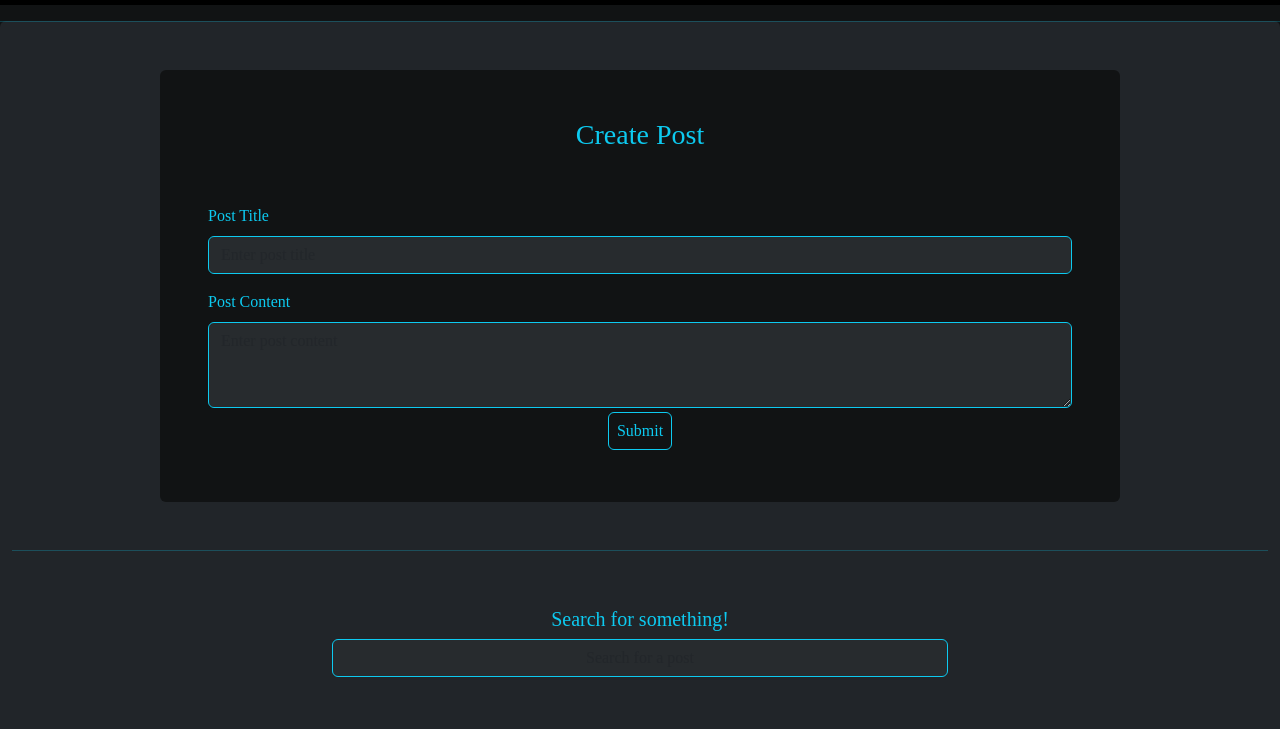
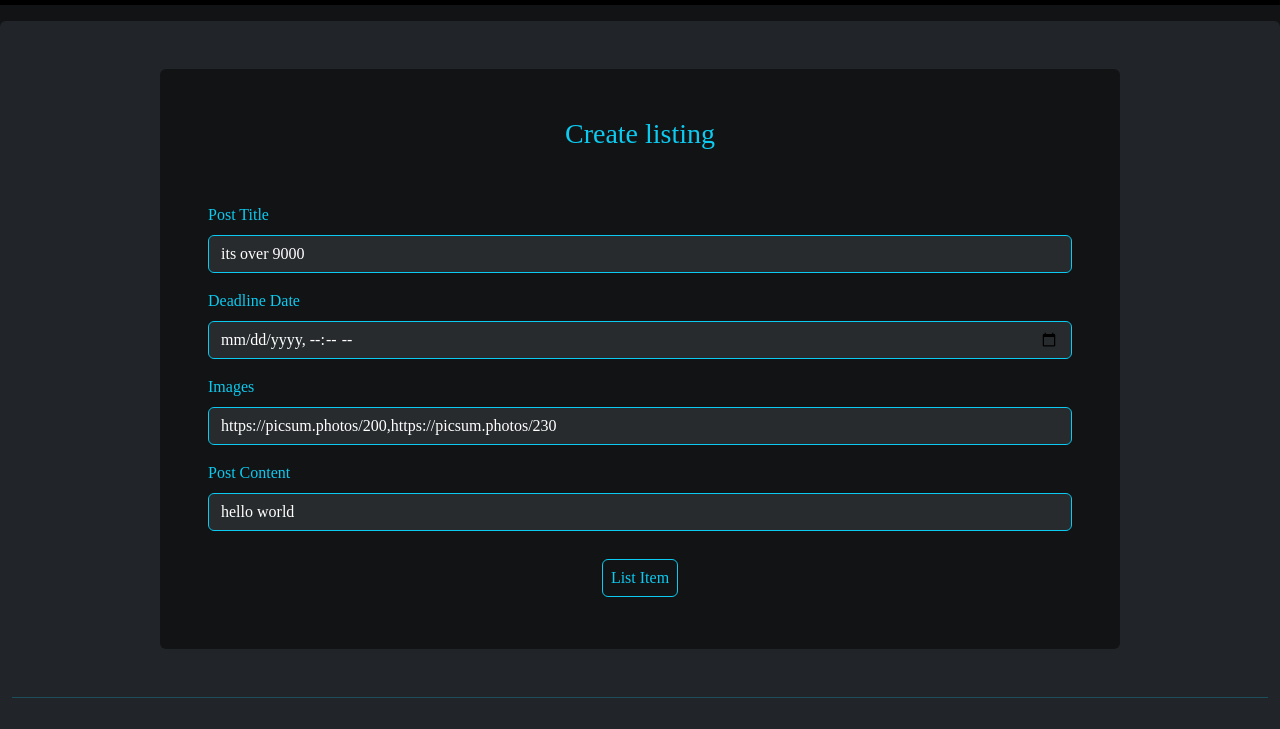
Before and after one commit to skyfalir/randomProject, a website: page Listings/index.html in a window 1280 px wide. Shown: the part 71-800 px from the top of the page. Drawn offline with nearby package versions, Linux system fonts and the light colour scheme; files that its build step writes are made by us from their sources; a web font is replaced by a local one.

Commit message:
still not posting

```diff
--- a/Listings/index.html
+++ b/Listings/index.html
@@ -51,17 +51,13 @@
 		</nav>
 		<div class="container-fluid w-limit my-3 bg-dark-subtle rounded-2">
 			<div class="row">
-
-				<hr class="border-secondary p-3" />
-			</div>
-			<div class="row">
 				<div class="col-lg-12">
 					<div class="row d-flex justify-content-center">
-						<div class="create-post w-75 bg-dark rounded p-5 text-secondary">
+						<div class="create-post mt-5 w-75 bg-dark rounded p-5 text-secondary">
 							<h3 class="text-secondary text-center pb-1 mb-5">
-								Create Post
+								Create listing
 							</h3>
-							<form id="createPostForm">
+							<form id="createPostForm" enctype="multipart/form-data">
 								<div class="mb-3">
 									<label for="postTitle" class="form-label"
 										>Post Title</label
@@ -72,30 +68,57 @@
 										class="form-control"
 										id="postTitle"
 										placeholder="Enter post title"
+										value="its over 9000"
 										required
 										maxlength="50"
+									/>
+								</div>
+								<div class="mb-3">
+									<label for="Deadline" class="form-label"
+										>Deadline Date</label
+									>
+									<input
+										type="datetime-local"
+										name="endsAt"
+										class="form-control"
+										id="deadlineDate"
+										required
+									/>
+								</div>
+								<div class="mb-3">
+									<label for="media" class="form-label"
+										>Images</label
+									>
+									<input
+										type="text"
+										name="media"
+										class="form-control"
+										id="images"
+										value="https://picsum.photos/200,https://picsum.photos/230"
+										multiple
 									/>
 								</div>
 								<div class="mb-1">
 									<label for="postContent" class="form-label"
 										>Post Content</label
 									>
-									<textarea
+									<input
 										class="form-control"
-										name="body"
+										name="description"
 										id="postContent"
 										rows="3"
+										value="hello world"
 										placeholder="Enter post content"
-									></textarea>
+									>
 								</div>
 								<div
 									class="my-1 d-flex justify-content-center align-items-center"
 								>
 									<button
 										type="submit"
-										class="btn px-2 btn-outline-secondary"
+										class="btn px-2 mt-4 btn-outline-secondary"
 									>
-										Submit
+										List Item
 									</button>
 								</div>
 							</form>
--- a/src/js/handlers/createPost.mjs
+++ b/src/js/handlers/createPost.mjs
@@ -12,13 +12,21 @@ export function setPostFormListener() {
             event.preventDefault();
             const form = event.target;
             const formData = new FormData(form);
+
+            // Handle the media field to convert it into an array of URLs
+            const mediaValue = formData.get('media');
+            const mediaArray = mediaValue.split(',').map(url => url.trim());
+
+            // Update the formData with the array
+            formData.set('media', mediaArray);
+
             const post = Object.fromEntries(formData.entries());
             try {
                 await create(post);
-
+                console.log(post);
                 alert(`Post '${post.title}' created!`);
 
-				window.location.reload();
+                //window.location.reload();
 
             } catch (error) {
                 console.error(error);
--- a/src/js/index.mjs
+++ b/src/js/index.mjs
@@ -13,7 +13,7 @@ if (path === '/login/') {
 	listeners.setloginFormListener();
 } else if (path === '/register/') {
 	listeners.setRegisterFormListener();
-} else if (path === '/listings/' || path === '/posts/' || path === '/profile/') {
+} else if (path === '/listings/' || path === '/listing/' || path === '/profile/') {
 	listeners.setPostFormListener();
 	isLoggedInNav();
 	redirectIfLoggedIn();
@@ -33,6 +33,7 @@ if (path === '/login/') {
 			try {
 				const post = await postmethod.get(id);
 				templates.renderPostTemplate(post, postsContainer);
+
 			} catch (error) {
 				console.error(error);
 			}
@@ -45,7 +46,6 @@ if (path === '/login/') {
 			}
 		}
 	}
-
 	showPosts();
 	search();
 } else if (path === '/posts/edit/') {
--- a/src/js/posts/create.mjs
+++ b/src/js/posts/create.mjs
@@ -14,10 +14,13 @@ const method = 'post';
 export async function create(postData) {
 	const createPostURL = API_AUCTION_URL + actions;
 
-	const response = await authFetch(createPostURL, {
-		method,
-		body: JSON.stringify(postData),
+	const response = await fetch(createPostURL, {
+	  method,
+	  body: JSON.stringify(postData),
+	  headers: {
+		'Content-Type': 'application/json',
+	  },
 	});
 
 	return await response.json();
-}
+  }
--- a/src/js/posts/get.mjs
+++ b/src/js/posts/get.mjs
@@ -18,9 +18,12 @@ export async function get(id) {
 	const getPostURL = `${API_AUCTION_URL}${actions}/${id}`;
 
 	const response = await authFetch(getPostURL);
-	console.log(getPostURL)
 
-	return await response.json();
+
+	const data = await response.json();
+
+	console.log(data)
+	return data
 
 }
 
--- a/src/js/templates/post.mjs
+++ b/src/js/templates/post.mjs
@@ -29,7 +29,7 @@ export function postTemplate(postData) {
 	/* link to post */
 
 	const anchor = document.createElement('a');
-	anchor.href = '../Listing/' + `?id=${postData.id}`;
+	anchor.href = '../listing/' + `?id=${postData.id}`;
 	anchor.style = 'text-decoration: none';
 	anchor.appendChild(postTitle);
 
```
Also changed, not shown: Listing/index.html (+1 -1 lines). Lines whose indentation alone changed are shown as unchanged.
